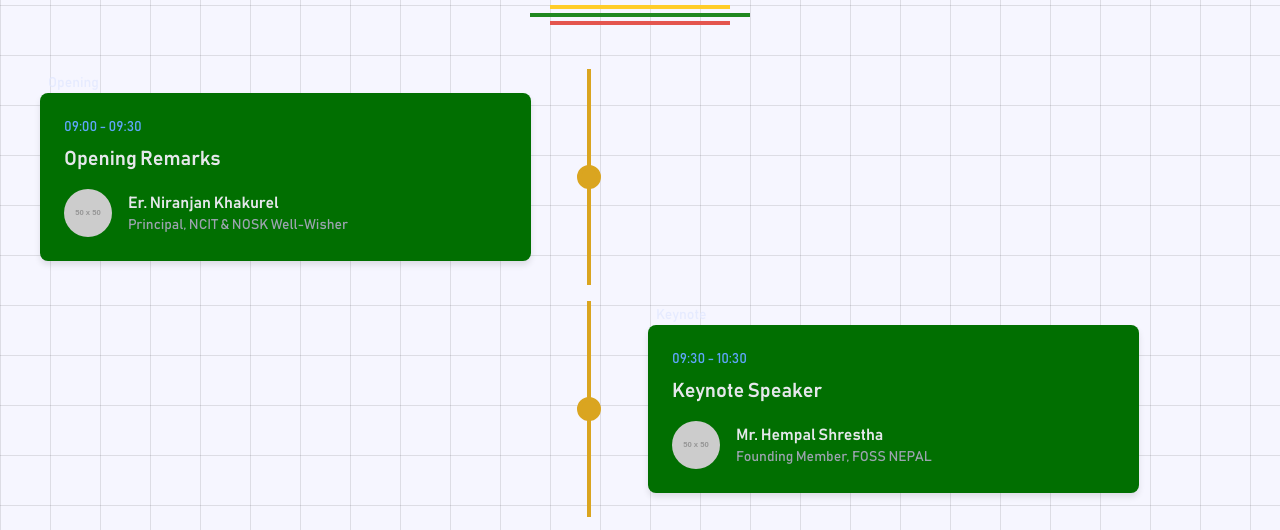
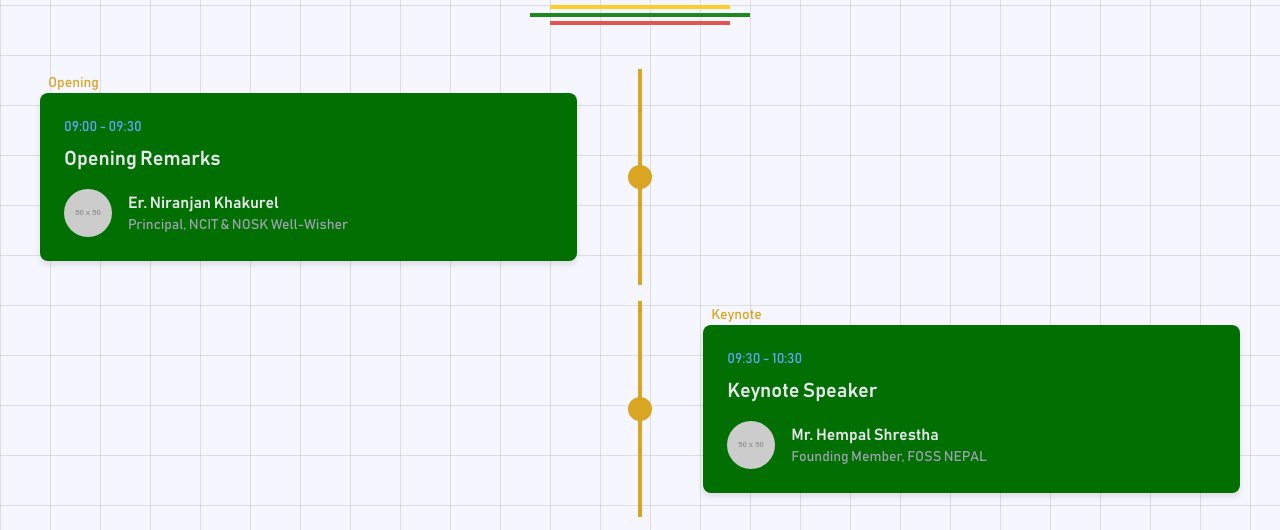
Before and after one commit to noskofficial/sfd-website, a website: page pages/itinerary.html in a window 1280 px wide. Shown: the part 195-725 px from the top of the page. Drawn offline with Linux system fonts and the light colour scheme; placeholder pictures from the web are drawn by us.

Commit message:
Minor Alignment Fixes

```diff
--- a/js/schedule.js
+++ b/js/schedule.js
@@ -18,7 +18,7 @@ document.addEventListener("DOMContentLoaded", () => {
                             <p class="text-gray-400 text-sm">${event.speaker.title}</p>
                         </div>
                     </div>
-                    <span class="absolute text-sm text-indigo-100/75 -top-5 left-2 whitespace-nowrap">${event.date}</span>
+                    <span class="absolute text-sm text-[#DAA520] -top-5 left-2 whitespace-nowrap">${event.date}</span>
                 </div>
             `;
 
--- a/pages/itinerary.html
+++ b/pages/itinerary.html
@@ -14,7 +14,7 @@
 #schedule {
     position: relative;
     display: grid;
-    grid-template-columns: repeat(12, 1fr);
+    grid-template-columns: repeat(11, 1fr);
     gap: 1rem;
     padding: 2rem 0;
     max-width: 1200px;
@@ -200,11 +200,11 @@
         </div>
     </section>
 
-    <section id="schedule" class="relative">
 
-        <!-- Event entries will be dynamically inserted here -->
+        <section id="schedule" class="relative">
+            <!-- Event entries will be dynamically inserted here -->
+        </section>
 
-    </section>
 
     <div class="text-center mb-8">
         <a href="#" class="btn btn-register-now">Register Now</a>
```
Also changed, not shown: index.html (+5 -4 lines), css/output.css.
